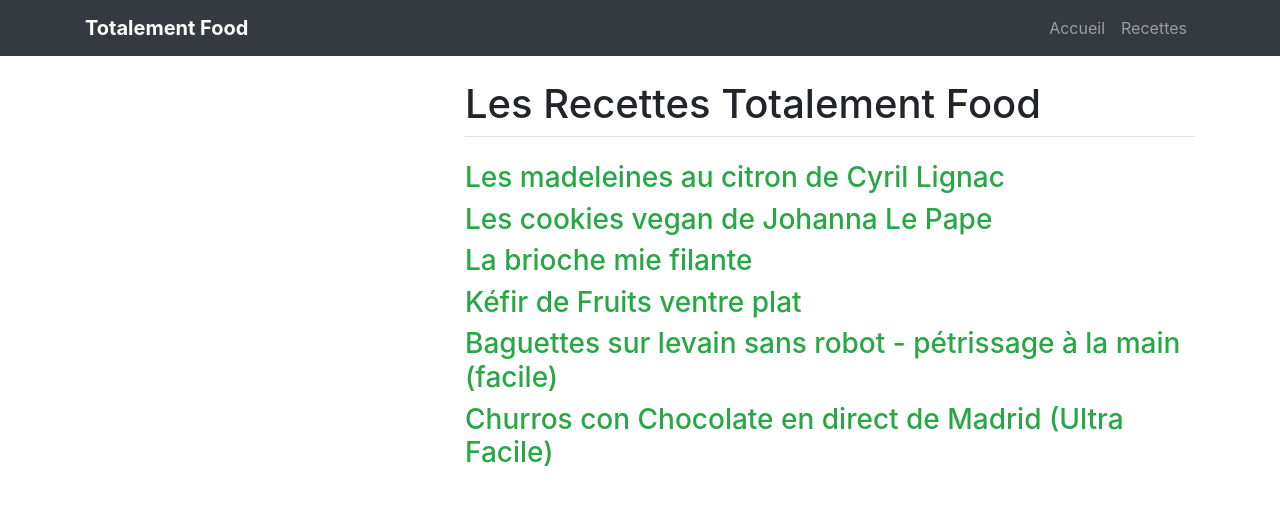
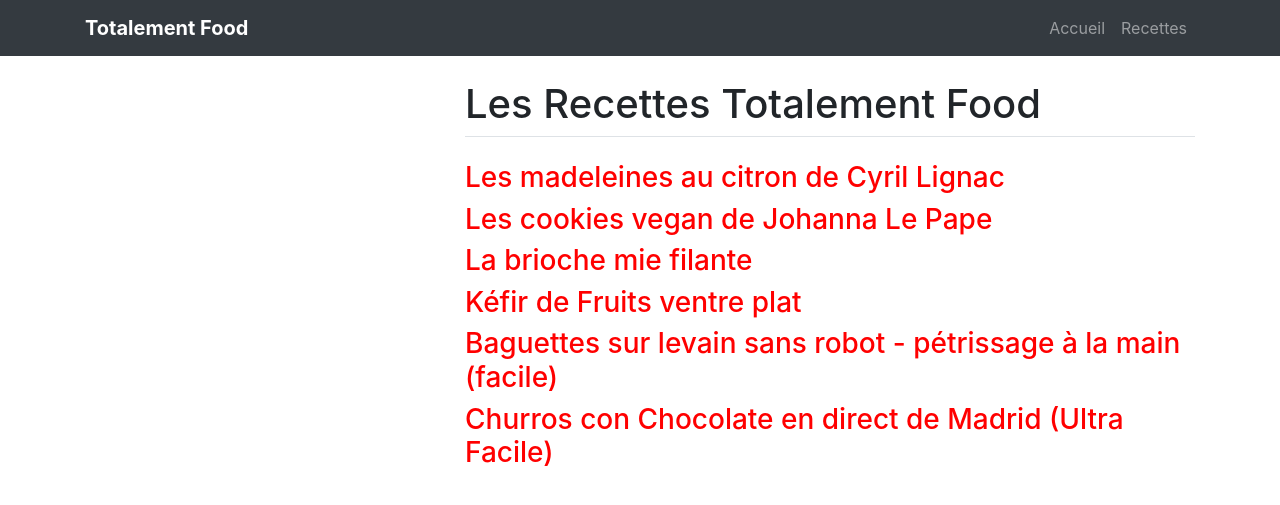
Before and after one commit to totalement-food/totalement-food.github.io, a Jekyll site: the page built from _pages/recettes.md, in a window 1280 px wide. Shown: the top 505 px of the page. Built offline with Jekyll 4.4.1, drawn with Linux system fonts in a browser that asks for light colours.

Commit message:
Update syntax.css

```diff
--- a/theme/css/syntax.css
+++ b/theme/css/syntax.css
@@ -65,4 +65,22 @@
  .gi { color: #1e0010; } /* Generic.Inserted & Diff Inserted */
 
 
-.a { color: #F2B884; }
+/* unvisited link */
+a:link {
+  color: red;
+}
+
+/* visited link */
+a:visited {
+  color: red;
+}
+
+/* mouse over link */
+a:hover {
+  color: hotpink;
+}
+
+/* selected link */
+a:active {
+  color: blue;
+}
```
